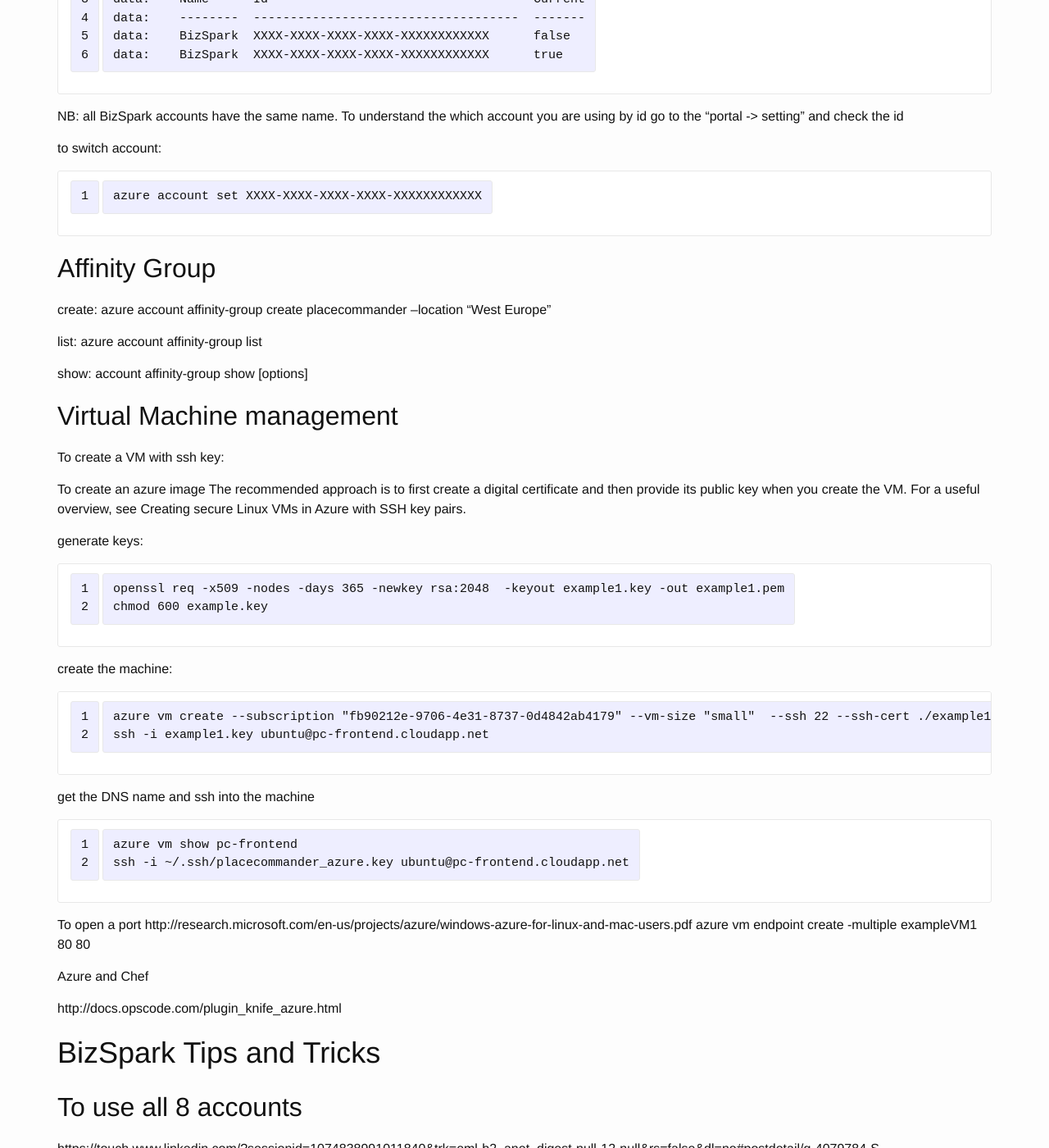
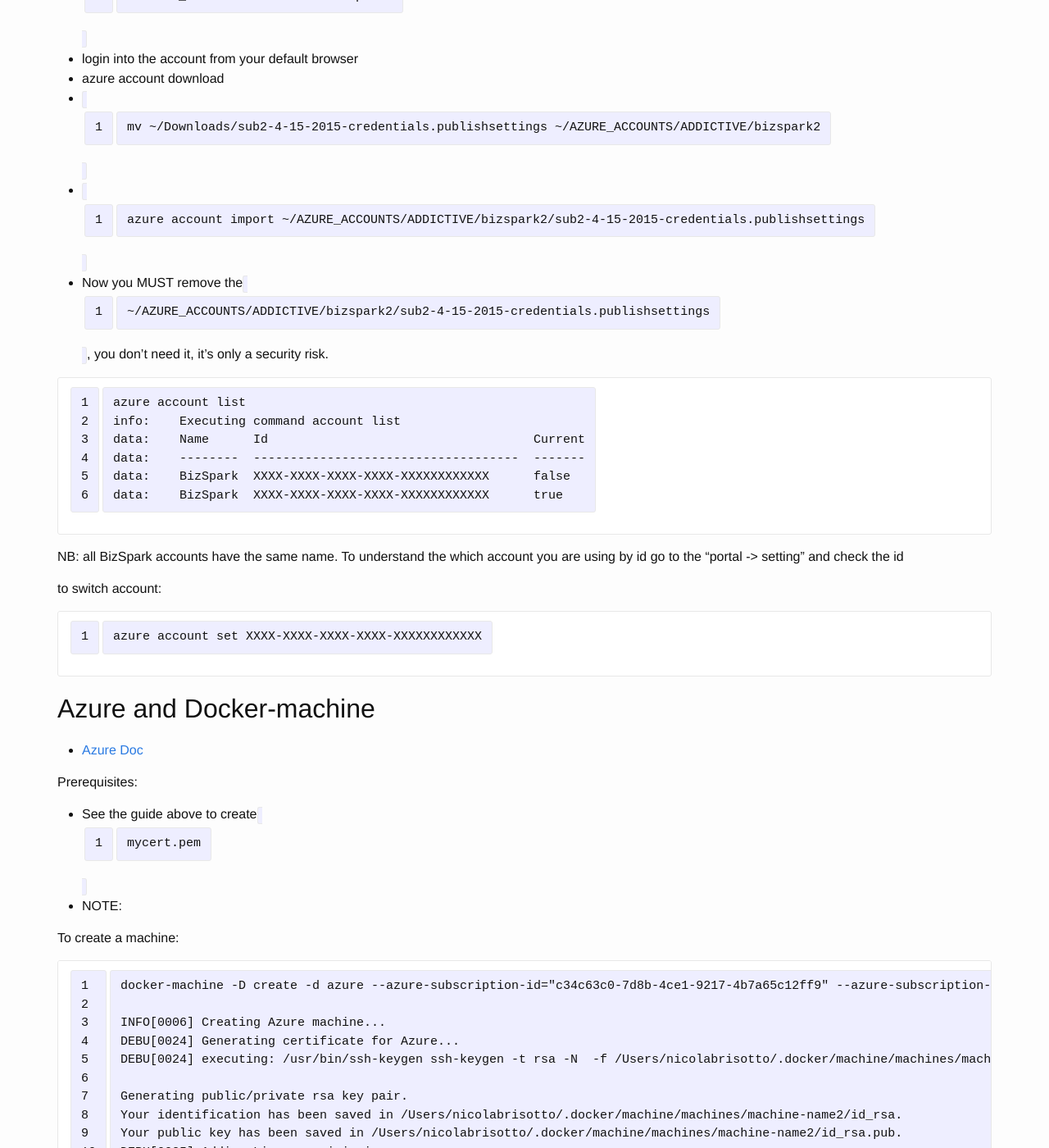
Before and after one commit to breezeight/nicola_blog, a Jekyll site: the page built from _guides/azure.markdown, in a window 1280 px wide and 1400 px high, scrolled down 2938 px. Shown: the whole window at 82% size. Built offline with Jekyll 4.4.1, drawn with Linux system fonts in a browser that asks for light colours; some of the changed text lies outside the part shown.

Commit message:
Docker Machine on Azure

```diff
--- a/_guides/azure.markdown
+++ b/_guides/azure.markdown
@@ -105,14 +105,21 @@ http://blogs.msdn.com/b/gongcheng/archive/2013/04/16/jenkins-on-windows-azure-th
 
 # Commnad line tools: xplat-cli
 
-To install the cli go [here](http://www.windowsazure.com/en-us/documentation/articles/xplat-cli/)
+To install the cli go [here](http://www.windowsazure.com/en-us/documentation/articles/xplat-cli/): npm install azure-cli -g
 To get started, just type `azure` in a new Terminal window.
 
 Command Reference is available on [github readme](https://github.com/WindowsAzure/azure-sdk-tools-xplat) and [azure website](
 http://www.windowsazure.com/en-us/documentation/articles/command-line-tools/=).
 
-To download your credential use from command line:
-azure account download
+To download your credential use from command line (this example is for the user bizspark2):
+
+* I keep all account data here `~/AZURE_ACCOUNTS/ADDICTIVE/bizspark2`
+* login into the account from your default browser
+* azure account download
+* `mv ~/Downloads/sub2-4-15-2015-credentials.publishsettings ~/AZURE_ACCOUNTS/ADDICTIVE/bizspark2`
+* `azure account import ~/AZURE_ACCOUNTS/ADDICTIVE/bizspark2/sub2-4-15-2015-credentials.publishsettings`
+* Now you MUST remove the `~/AZURE_ACCOUNTS/ADDICTIVE/bizspark2/sub2-4-15-2015-credentials.publishsettings`, you don't need it, it's only a security risk.
+
 
 ~~~
 azure account list
@@ -132,6 +139,38 @@ to switch account:
 azure account set XXXX-XXXX-XXXX-XXXX-XXXXXXXXXXXX
 ~~~
 
+## Azure and Docker-machine
+
+* [Azure Doc](https://azure.microsoft.com/en-us/documentation/articles/virtual-machines-docker-machine/)
+
+Prerequisites:
+
+* See the guide above to create `mycert.pem`
+* NOTE:
+
+To create a machine:
+
+~~~
+docker-machine -D create -d azure --azure-subscription-id="c34c63c0-7d8b-4ce1-9217-4b7a65c12ff9" --azure-subscription-cert=mycert.pem machine-name2
+
+INFO[0006] Creating Azure machine...
+DEBU[0024] Generating certificate for Azure...
+DEBU[0024] executing: /usr/bin/ssh-keygen ssh-keygen -t rsa -N  -f /Users/nicolabrisotto/.docker/machine/machines/machine-name2/id_rsa
+
+Generating public/private rsa key pair.
+Your identification has been saved in /Users/nicolabrisotto/.docker/machine/machines/machine-name2/id_rsa.
+Your public key has been saved in /Users/nicolabrisotto/.docker/machine/machines/machine-name2/id_rsa.pub.
+DEBU[0025] Adding Linux provisioning...
+DEBU[0025] Authorizing ports...
+DEBU[0025] added Docker endpoint (port 2376) to configuration
+DEBU[0025] Creating VM...
+~~~
+
+To point your Docker client at it, run this in your shell:
+
+~~~
+$(docker-machine env machine-name2)
+~~~
 
 ## Affinity Group
 
```
Also changed, not shown: _guides/docker.markdown (+10 -1 lines).
